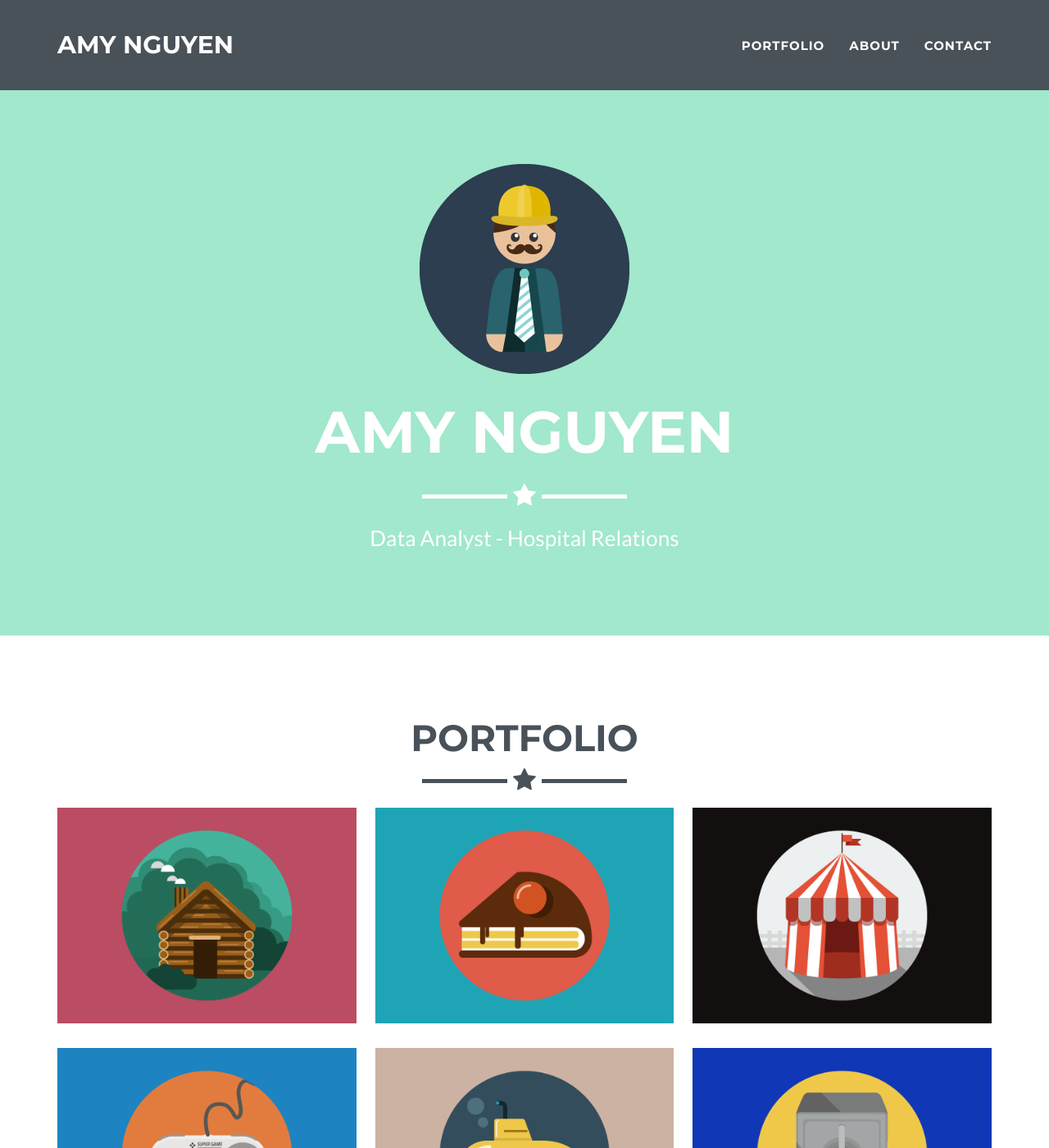
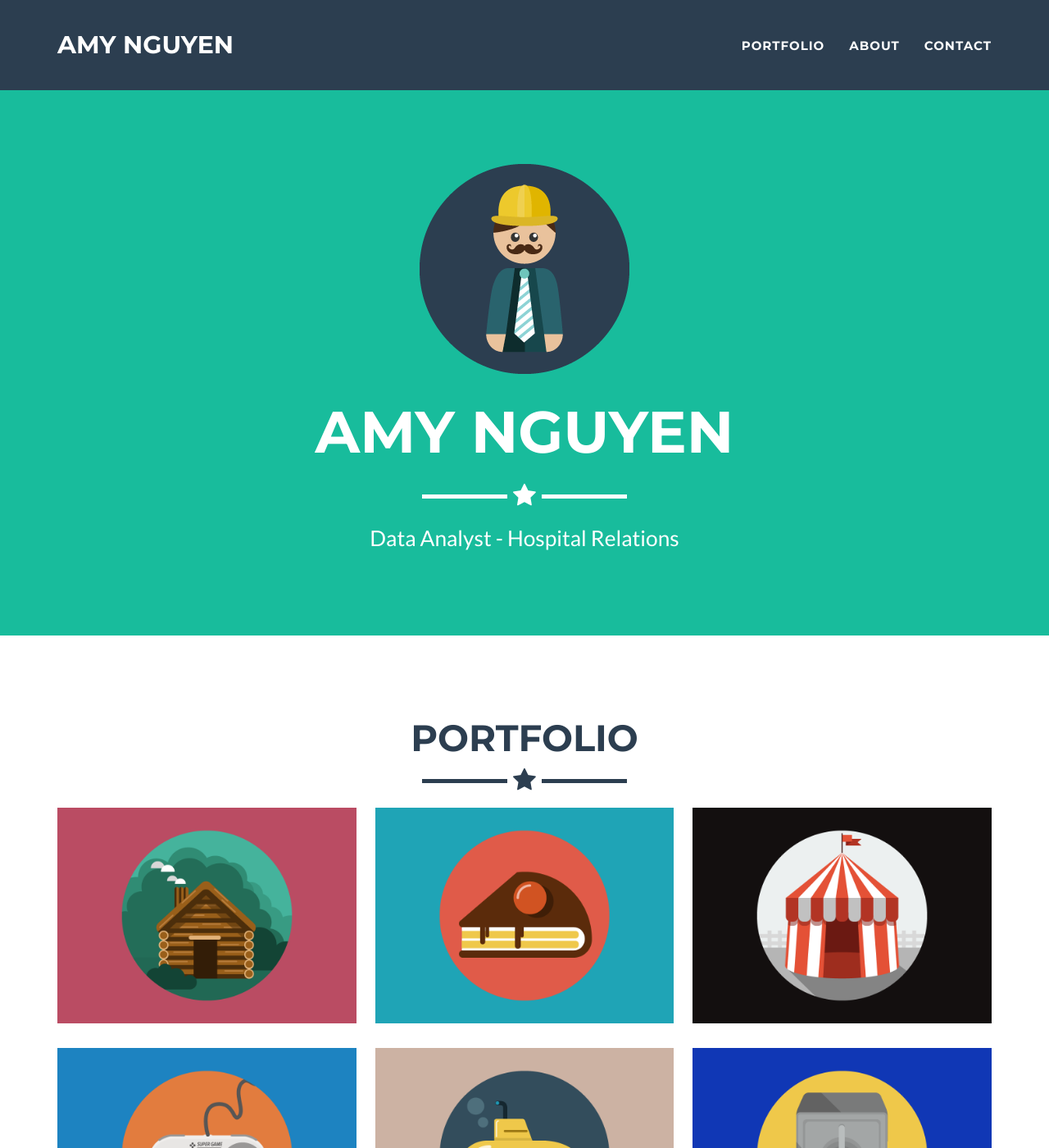
Before and after one commit to amytruchnguyen/amytruchnguyen.github.io, a Jekyll site: the page built from _posts/2014-07-18-project-1.markdown, in a window 1280 px wide and 1400 px high. Shown: the whole window at 82% size. Built offline with Jekyll 4.4.1, drawn with Linux system fonts in a browser that asks for light colours.

Commit message:
revert color

```diff
--- a/_config.yml
+++ b/_config.yml
@@ -25,10 +25,10 @@ disqus_shortname: myshortname
 
 # Color settings (hex-codes without the leading hash-tag)
 color:
-  primary: A1E8CC #18bc9c #80B3FF
-  primary-rgb: "161, 232, 204" #"24,288,156" #"128,179,255"
-  secondary: 495159 #2c3e50 #FD6E8A
-  secondary-dark: 495159 #233140 #A2122F
+  primary: 18bc9c #80B3FF
+  primary-rgb: "24,288,156" #"128,179,255"
+  secondary: 2c3e50 #FD6E8A
+  secondary-dark: 233140 #A2122F
 
 # Footer settings
 footer:
```
